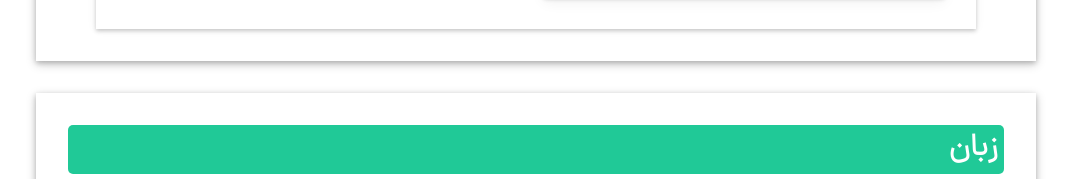
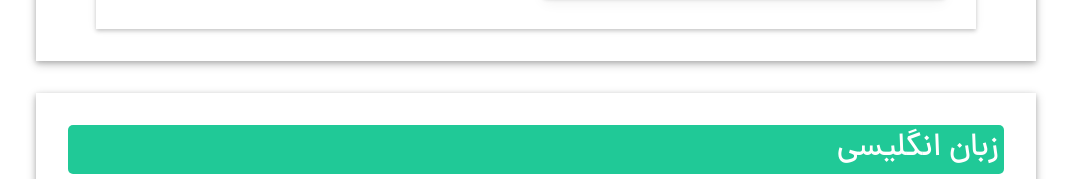
Before and after one commit to hashemi-st/personal-resume, a plain HTML site: page index.html in a window 1280 px wide. Shown: the part 2422-2601 px from the top of the page, without its empty margins (104-1175 px from the left). Drawn offline with Linux system fonts and the light colour scheme; files whose address does not match are found by name.

Commit message:
title zaban changed

```diff
--- a/index.html
+++ b/index.html
@@ -331,7 +331,7 @@
         </div>
 
         <div class="shadow-bg ">
-            <h2>زبان</h2>
+            <h2>زبان انگلیسی</h2>
             <div class="container-lang">
                 <div class=" skill-item ">
                     <span class="col-md-5 p-1"> خواندن</span>
```
